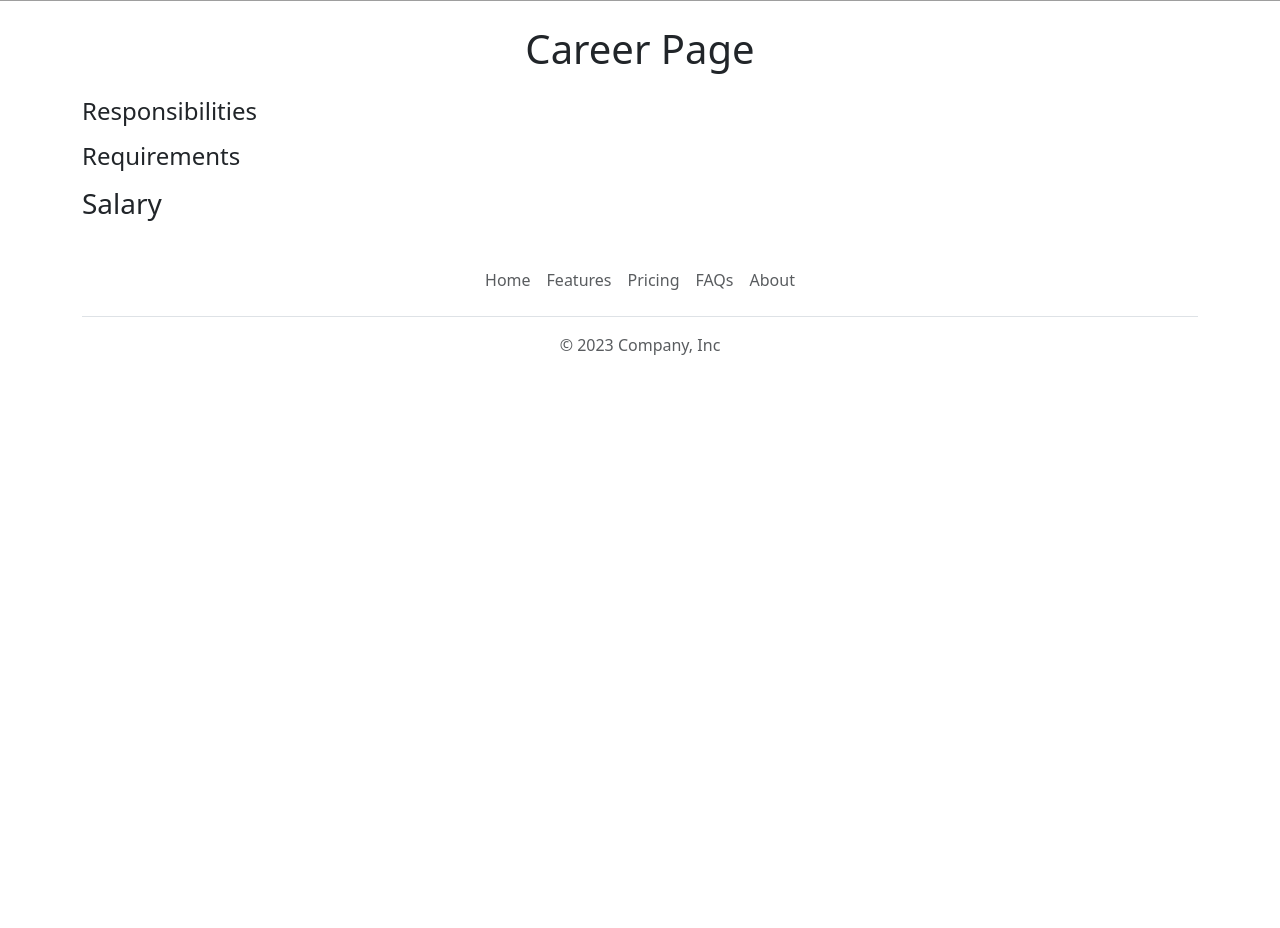
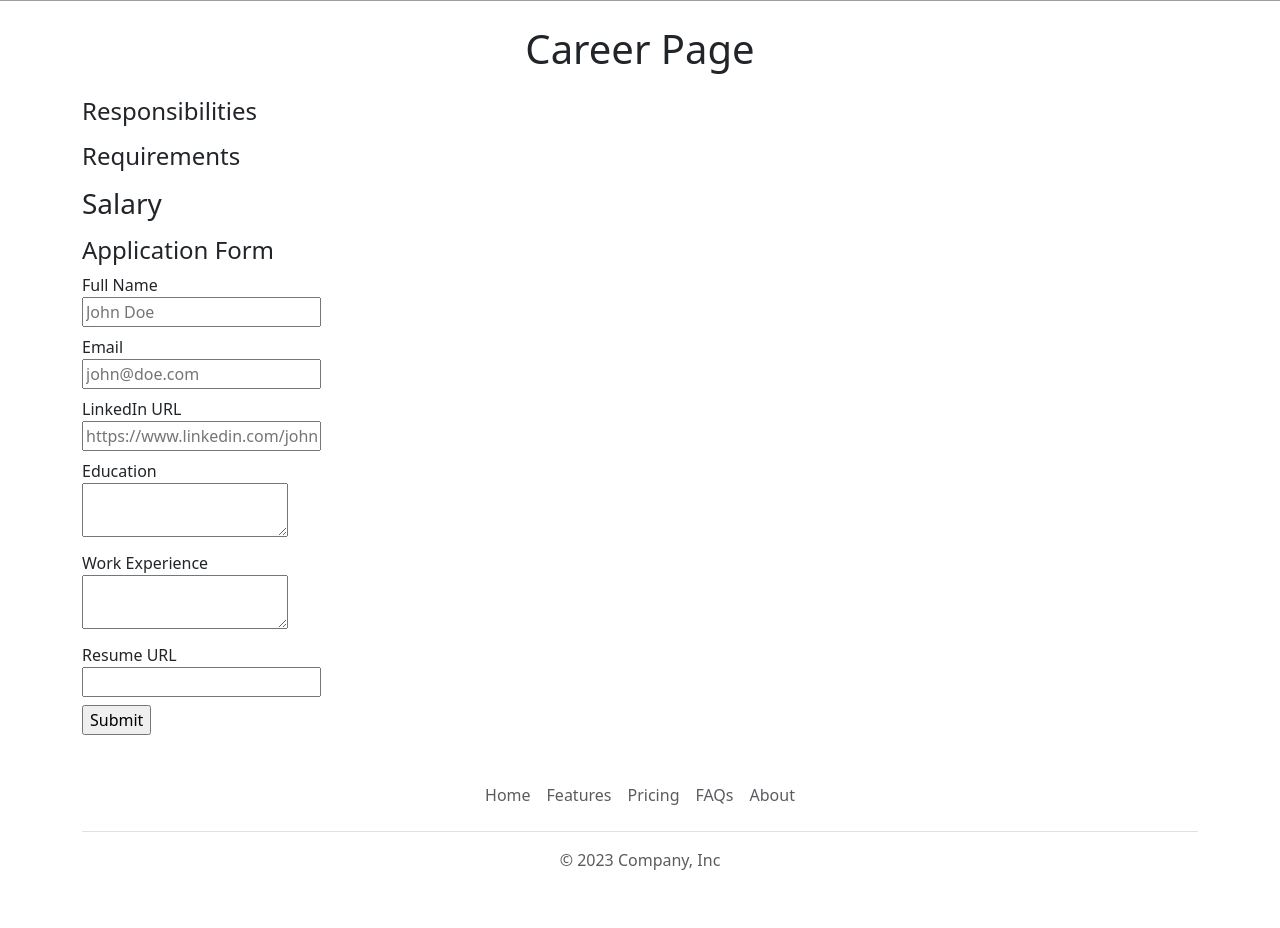
Before and after one commit to GauthamSU/Flask_Project, a Flask app: template templates/jobpage.html in a window 1280 px wide. Shown: the part 415-1343 px from the top of the page. Before the commit the page ends 770 px from the top, so only its background shows below. Run offline with Flask 3, Linux system fonts and the light colour scheme; the template is opened without the code that fills it, so the values that code supplies are empty; grey boxes are pictures that could not be loaded.

Commit message:
Updated application form and added it to database

```diff
--- a/app.py
+++ b/app.py
@@ -1,5 +1,5 @@
-from flask import Flask, render_template, jsonify
-from database import load_jobs_from_db, load_job_from_db
+from flask import Flask, render_template, jsonify, request
+from database import load_jobs_from_db, load_job_from_db, add_application_to_db
 
 app = Flask(__name__)
 
@@ -26,5 +26,15 @@ def show_job(id):
   return render_template('jobpage.html', job=job)
 
 
+@app.route("/job/<id>/apply", methods=['post'])
+def apply_to_job(id):
+  data = request.form
+  job = load_job_from_db(id)
+  add_application_to_db(id, data)
+  return render_template('application_submitted.html',
+                         application=data,
+                         job=job)
+
+
 if __name__ == '__main__':
   app.run(host='0.0.0.0', debug=True)
--- /dev/null
+++ b/templates/application_form.html
@@ -0,0 +1,34 @@
+<h4>Application Form</h4>
+<form action="/job/{{job['id']}}/apply", method="post">
+  <div class="mb-2">
+    <label>Full Name</label><br>
+    <input type="text" required name="full_name" placeholder="John Doe">
+  </div>
+
+  <div class="mb-2">
+    <label>Email</label><br>
+    <input type="email" required name="email" placeholder="john@doe.com">
+  </div>
+
+  <div class="mb-2">
+    <label>LinkedIn URL</label><br>
+    <input type="url" name="linkedin" placeholder="https://www.linkedin.com/johndoe">
+  </div>
+
+  <div class="mb-2">
+    <label>Education</label><br>
+    <textarea name="education"></textarea>
+  </div>
+
+  <div class="mb-2">
+    <label>Work Experience</label><br>
+    <textarea name="experience"></textarea>
+  </div>
+
+  <div class="mb-2">
+    <label>Resume URL</label><br>
+    <input type="url" name="resume"></textarea>
+  </div>
+
+  <input type="submit" name="submit">
+</form>
--- a/templates/jobpage.html
+++ b/templates/jobpage.html
@@ -39,6 +39,7 @@
       </ol>
       <h3>Salary</h3>
       <p>{{job.currency}} {{job.salary}}</p>
+      {% include 'application_form.html' %}
     </div>
     {% include 'footer.html' %}
   </body>
```
Also changed, not shown: database.py (+16 -0 lines), templates/application_submitted.html (added, +49 -0 lines).
